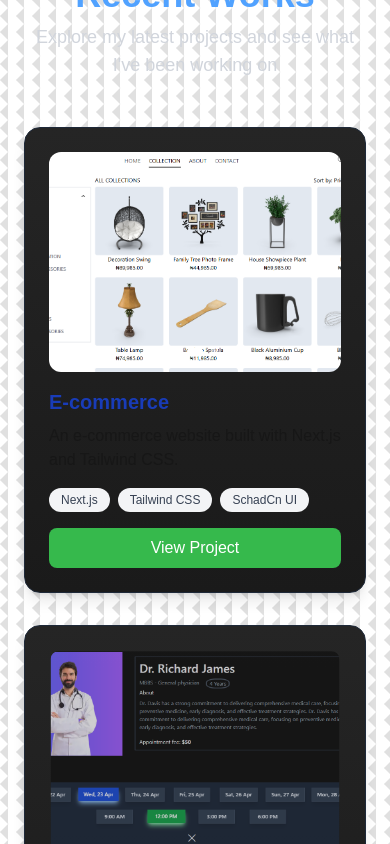
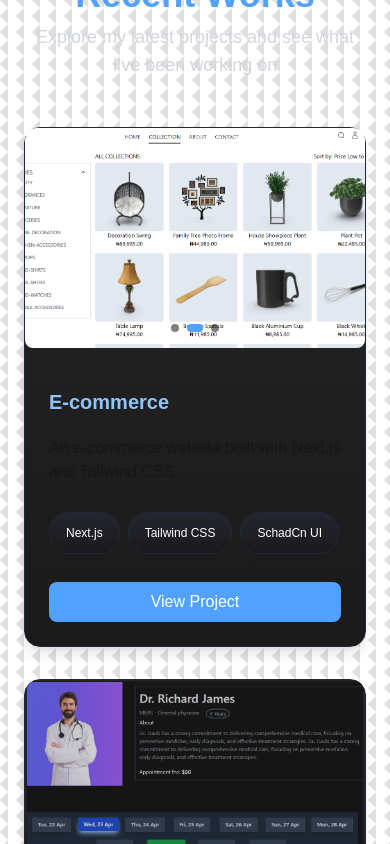
Before and after one commit to gidado662003/portfolio, a Next.js app: page / in a window 390 px wide. Shown: the part 5320-6164 px from the top of the page. Built offline with nearby package versions, Linux system fonts and the light colour scheme.

Commit message:
add new features

```diff
--- a/app/page.js
+++ b/app/page.js
@@ -6,6 +6,7 @@ import HomePage from "@/components/home";
 import GetToKnow from "@/components/getToKnow";
 import Experience from "@/components/experience";
 import RecentWorks from "@/components/recentWorks";
+import Services from "@/components/services";
 import Nav from "@/components/nav";
 
 export default function Home() {
@@ -47,6 +48,7 @@ export default function Home() {
       </section>
       <section id="services" ref={recentWorksRef}>
         <RecentWorks />
+        <Services />
       </section>
       <Nav activeSection={activeSection} />
     </>
--- a/components/recentWorks.jsx
+++ b/components/recentWorks.jsx
@@ -115,7 +115,7 @@ function RecentWorks() {
           return (
             <motion.div
               key={index}
-              className="p-6 bg-gradient-to-b from-[#252525] to-[#1a1a1a] border border-gray-800  rounded-2xl shadow-lg hover:shadow-2xl transition-all duration-300 flex flex-col gap-y-4  border border-gray-100 h-full"
+              className=" bg-gradient-to-b from-[#252525] to-[#1a1a1a] border border-gray-800  rounded-2xl shadow-lg hover:shadow-2xl transition-all duration-300 flex flex-col gap-y-4  border border-gray-100 h-full"
               initial={{ opacity: 0, y: 30 }}
               whileInView={{ opacity: 1, y: 0 }}
               transition={{ duration: 0.5, delay: index * 0.1 }}
@@ -123,7 +123,7 @@ function RecentWorks() {
               onMouseEnter={() => setHoveredCard(index)}
               onMouseLeave={() => setHoveredCard(null)}
             >
-              <div className="relative w-full h-[220px] rounded-xl overflow-hidden group">
+              <div className="relative w-full h-[220px] rounded-t-xl overflow-hidden group">
                 <AnimatePresence mode="wait" initial={false}>
                   <motion.img
                     key={`${work.title}-${currentIndices[index]}`}
@@ -199,8 +199,8 @@ function RecentWorks() {
                         }}
                         className={`w-2 h-2 rounded-full transition-all ${
                           currentIndices[index] === i
-                            ? "bg-white w-4"
-                            : "bg-white/50"
+                            ? "bg-blue-400 w-4"
+                            : "bg-black/50"
                         }`}
                         aria-label={`Go to screenshot ${i + 1}`}
                       />
@@ -209,8 +209,8 @@ function RecentWorks() {
                 )}
               </div>
 
-              <div className="flex-grow flex flex-col">
-                <h3 className="text-xl font-bold text-blue-800 mb-2">
+              <div className="flex-grow gap-y-3 p-6 flex flex-col">
+                <h3 className="text-xl font-bold text-blue-300 mb-2">
                   {work.title}
                 </h3>
                 <p className="text-graw`-600 mb-4 flex-grow">
@@ -221,7 +221,7 @@ function RecentWorks() {
                   {work.tags.map((tag, i) => (
                     <span
                       key={i}
-                      className="px-3 py-1 bg-gray-100 text-gray-700 text-xs rounded-full"
+                      className="px-4 py-3 bg-gradient-to-b from-[#252530] to-[#1a1a1c] border border-gray-800 text-white text-xs rounded-[20px]"
                     >
                       {tag}
                     </span>
@@ -230,7 +230,7 @@ function RecentWorks() {
 
                 <motion.a
                   href={work.link}
-                  className="mt-auto inline-block px-6 py-2 bg-[#36b94c] text-white rounded-lg font-medium text-center hover:bg-[#2ea041] transition-colors duration-300"
+                  className="mt-auto inline-block px-6 py-2 bg-blue-400 text-white rounded-lg font-medium text-center hover:bg-blue-600 transition-colors duration-300"
                   whileHover={{ scale: 1.03 }}
                   whileTap={{ scale: 0.98 }}
                 >
--- /dev/null
+++ b/components/services.jsx
@@ -0,0 +1,55 @@
+import React from "react";
+import { Check } from "lucide-react";
+function Services() {
+  const data = [
+    {
+      title: "Project Management",
+      work: [
+        "Plan and Develop the project idea.",
+        "Create and lead your dream team.",
+        "Ensure Stakeholder satisfaction.",
+        "Ensure Project Performance.",
+      ],
+    },
+    {
+      title: "Web Development",
+      work: [
+        "Web design.",
+        "Web development support and maintenace.",
+        "Web hosting.",
+        "Web optimization.",
+        "Web programming.",
+      ],
+    },
+  ];
+  return (
+    <div className="max-w-7xl px-13 mx-auto">
+      <div className="grid grid-cols-1 md:grid-cols-2  gap-8">
+        {data.map((items, index) => (
+          <div key={index}>
+            <div className=" bg-gradient-to-b from-[#252530] to-[#1a1a1c] rounded-xl shadow-lg overflow-hidden hover:shadow-xl transition-shadow duration-300">
+              <div className="bg-blue-800 h-[80px] rounded-b-[50px] flex items-center justify-center">
+                <p className="text-white text-[1rem] font-bold">
+                  {items.title}
+                </p>
+              </div>
+
+              <div className="p-6 ">
+                {items.work.map((works) => (
+                  <ul>
+                    <li className="py-3 flex gap-x-4 items-center">
+                      <Check className="w-4 h-4 text-blue-200" />
+                      {works}
+                    </li>
+                  </ul>
+                ))}
+              </div>
+            </div>
+          </div>
+        ))}
+      </div>
+    </div>
+  );
+}
+
+export default Services;
```
